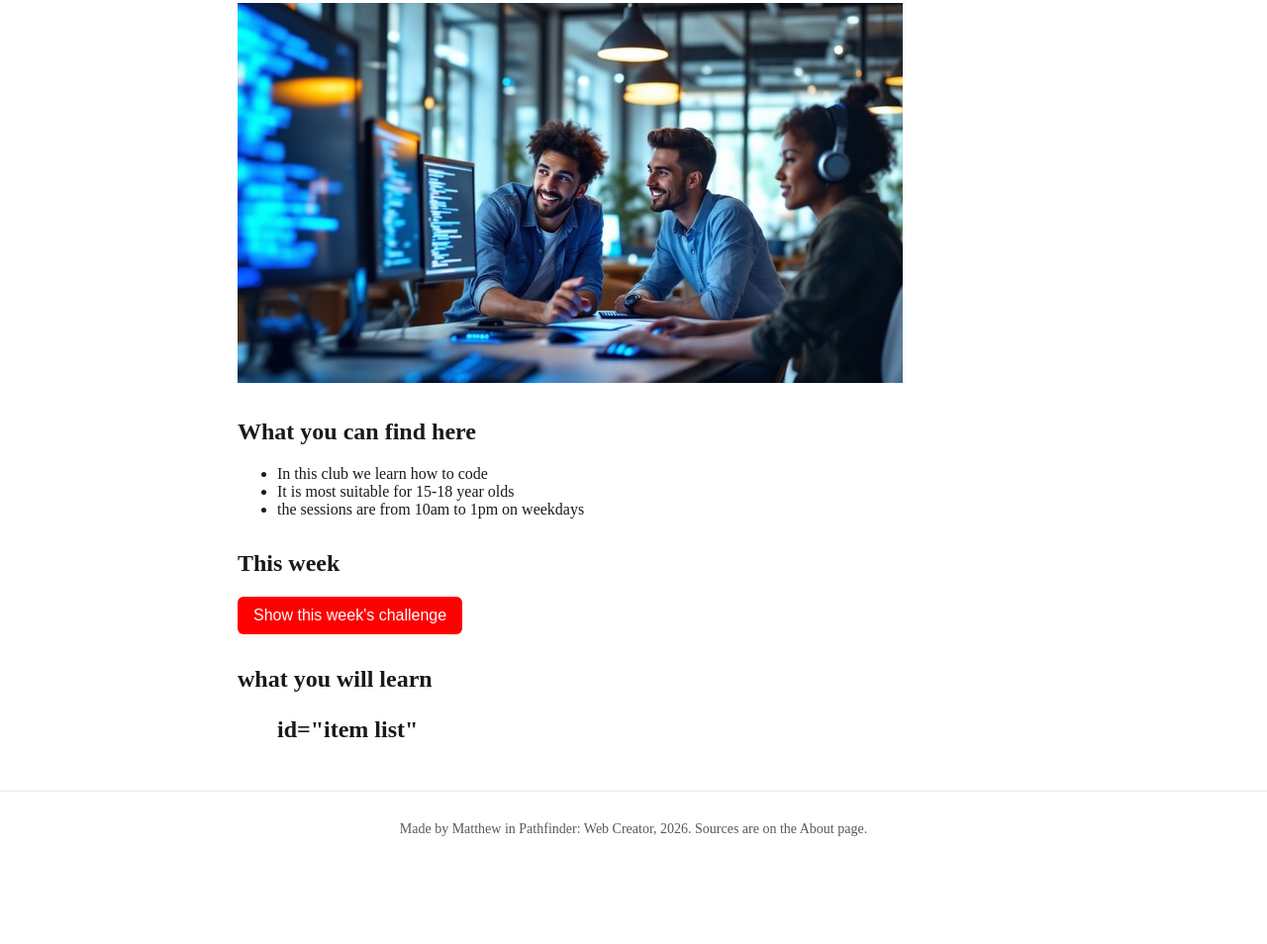
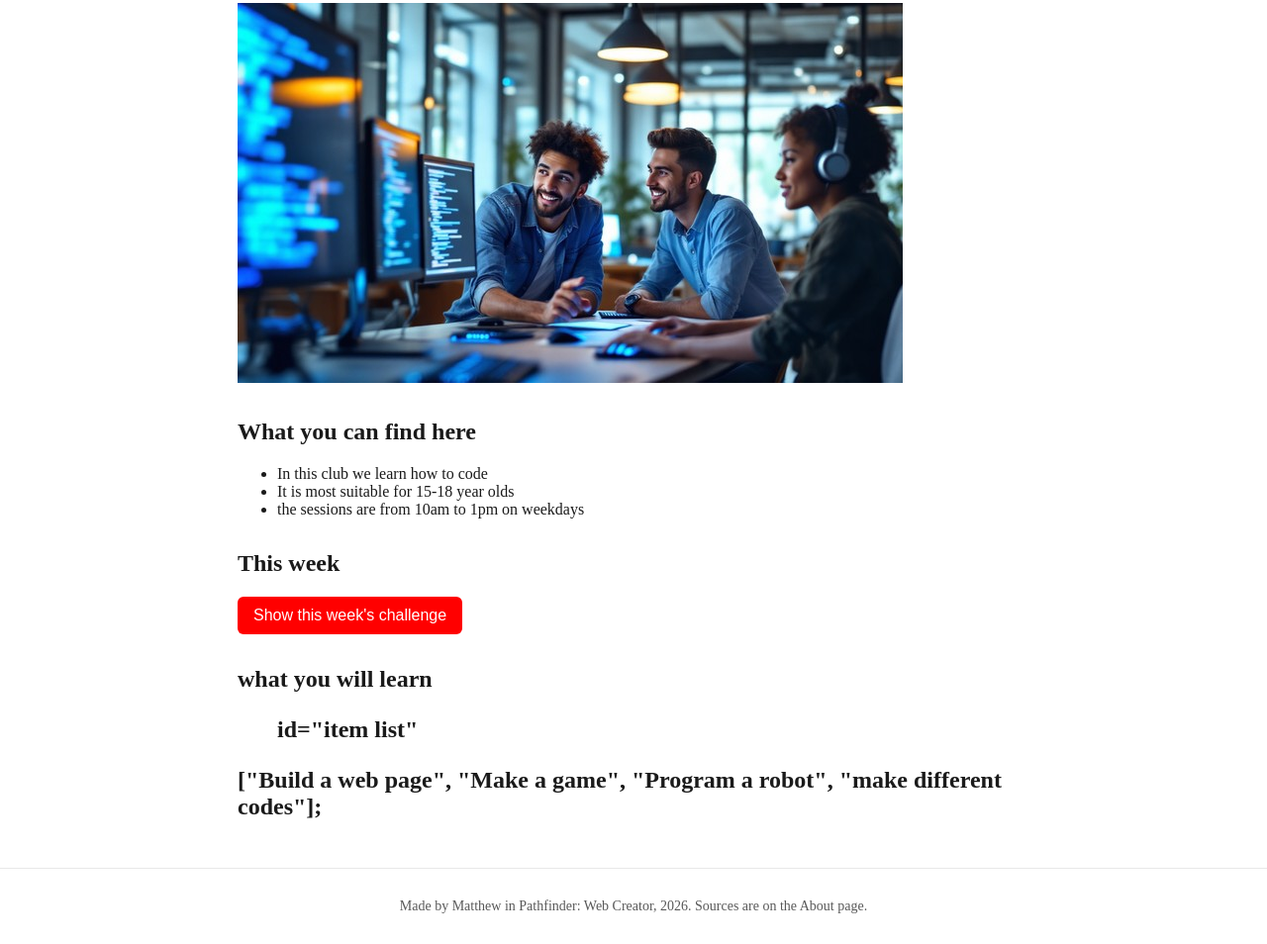
Before and after one commit to matthewkimani10-source/byte-club, a plain HTML site: page index.html in a window 1280 px wide. Shown: the part 221-1175 px from the top of the page at 99% size. Before the commit the page ends 1097 px from the top, so only its background shows below. Drawn offline with Linux system fonts and the light colour scheme.

Commit message:
change in index.html

```diff
--- a/index.html
+++ b/index.html
@@ -50,6 +50,7 @@
     <section>
       <h2>what you will learn
         <ul>id="item list"</ul>
+        ["Build a web page", "Make a game", "Program a robot", "make different codes"];
       </h2>
     </section>
   </main>
```
